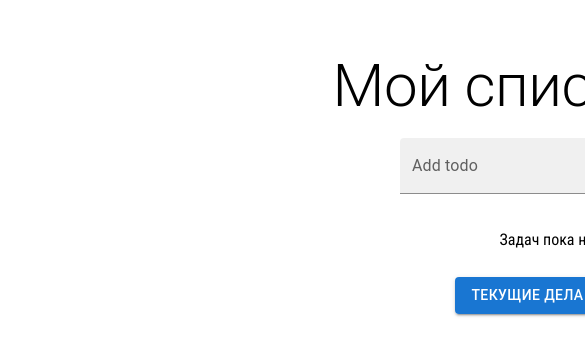
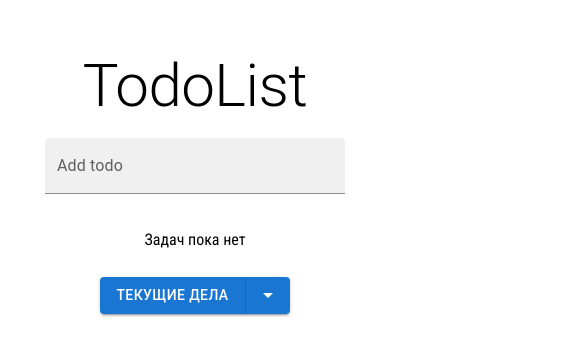
Before and after one commit to galikeev/todolist, a React (Create React App) app: page / in a window 390 px wide. Shown: the top 356 px of the page, 585 px wide, since content can reach past the window. Built offline with nearby package versions, Linux system fonts and the light colour scheme.

Commit message:
added media screen

```diff
--- a/src/components/app/App.js
+++ b/src/components/app/App.js
@@ -51,7 +51,7 @@ const App = () => {
 	return (
 		<div className="app">
 			<Typography component="h1" variant="h2" style={{'textAlign': 'center'}}>
-				Мой список дел
+				TodoList
 			</Typography>
 			<TodoForm saveTodo={onSaveTodo}/>
 			<TodoList
--- a/src/style/style.scss
+++ b/src/style/style.scss
@@ -46,7 +46,25 @@ input::-webkit-inner-spin-button {
 }
 
 .app {
-    width: 1100px;
+    width: 960px;
     margin: 0 auto;
     padding: 50px 0 50px 0;
 }
+
+@media (max-width: 991px) {
+    .app {
+        width: 720px;
+    }
+}
+
+@media (max-width: 767px) {
+    .app {
+        width: 540px;
+    }
+}
+
+@media (max-width: 575px) {
+    .app {
+        width: 320px;
+    }
+}
```
